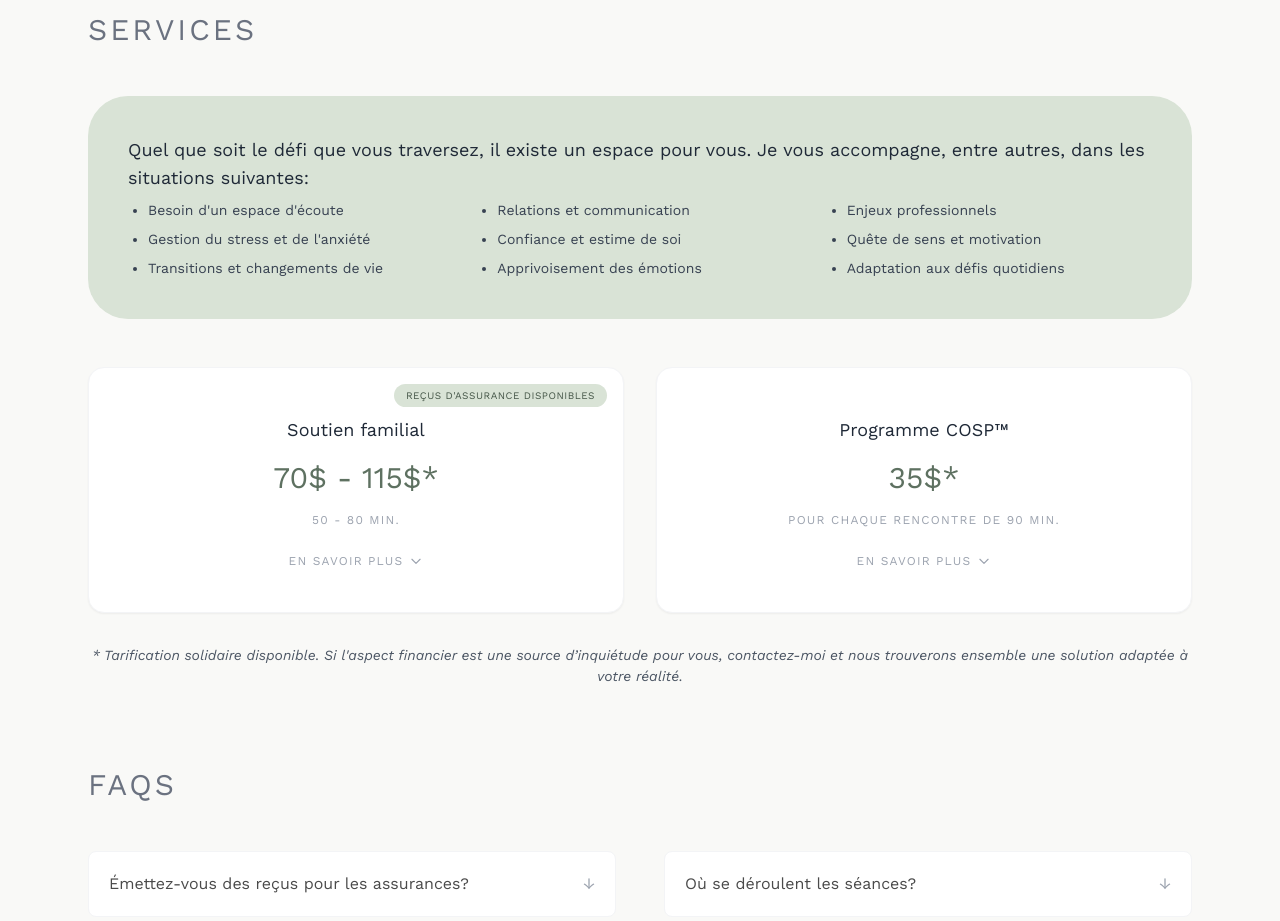
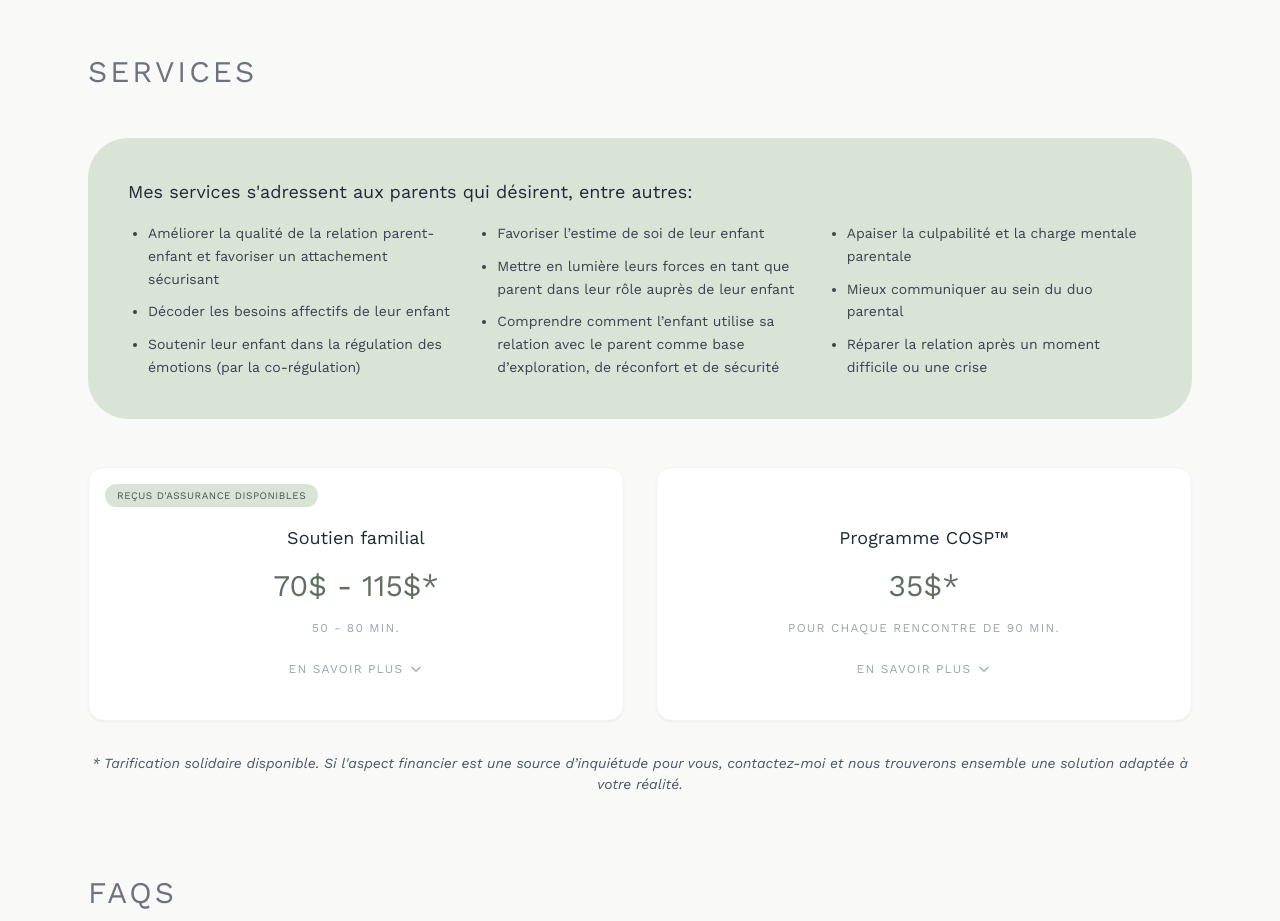
Before and after one commit to serenalockett/serenalockett.github.io, a plain HTML site: page index.html in a window 1280 px wide. Shown: the part 1680-2601 px from the top of the page. Drawn offline with nearby package versions, Linux system fonts and the light colour scheme.

Commit message:
Update index.html

```diff
--- a/index.html
+++ b/index.html
@@ -127,7 +127,7 @@
             <h2 class="text-2xl md:text-3xl font-light text-gray-800">Ce qui me tient à coeur</h2>
             <div class="text-gray-600 leading-relaxed text-[15px] text-justify">
                 <p>Ma priorité est de vous offrir un espace de bienveillance où vous vous sentez pleinement écouté, respecté et accueilli. Je m'engage à faire preuve d'empathie, de sensibilité et d'ouverture, en recevant votre vécu, vos valeurs et vos convictions sans le moindre jugement.</p>
-                <p class="mt-4">Mon approche ne consiste pas à vous imposer des solutions, mais à vous accompagner à votre rythme. Je suis là pour vous aider à vous connecter à vos besoins et à reconnaître vos ressources intérieures. Mon rôle est de vous guider vers vos propres réponses afin de vous permettre d'atteindre l'objectif qui vous a amené ici, toujours dans le respect de vos intérêts.</p>
+                <p class="mt-4">Mon approche de soutien aux pratiques parentales, basée sur le modèle du « Circle of Security™ » (COSP), vise à aider les parents à développer leurs habiletés d’observation des comportements de leur enfant, à y répondre de manière appropriée et à réfléchir aux obstacles qui peuvent nuire à ces réponses. Des études démontrent d'ailleurs qu'un tel accompagnement favorise un style parental plus positif, une meilleure compréhension des besoins de l'enfant, une communication bienveillante ainsi qu'un plus grand engagement dans le rôle parental.</p>
             </div>
             <div class="bg-[#D9E3D6] p-8 rounded-[40px] text-[15px] text-gray-800 text-justify">
                 <p>La solidarité est au cœur de ma pratique. Pour moi, l'accès au soutien ne devrait jamais être limité par votre budget. C'est pourquoi je propose une tarification adaptée via mon programme solidaire.</p>
@@ -141,30 +141,30 @@
             <h2 class="text-3xl font-light mb-12 tracking-widest uppercase text-gray-500 text-left">Services</h2>
 
             <div class="bg-[#D9E3D6] p-10 rounded-[40px] mb-12">
-                <p class="mb-2 text-gray-800 text-lg">Quel que soit le défi que vous traversez, il existe un espace pour vous. Je vous accompagne, entre autres, dans les situations suivantes:</p>
-                <div class="grid grid-cols-1 md:grid-cols-3 gap-6 text-gray-700 text-[14px]">
-                    <ul class="space-y-2 list-disc pl-5">
-                        <li>Besoin d'un espace d'écoute</li>
-                        <li>Gestion du stress et de l'anxiété</li>
-                        <li>Transitions et changements de vie</li>
+                <p class="mb-4 text-gray-800 text-lg">Mes services s'adressent aux parents qui désirent, entre autres:</p>
+                <div class="grid grid-cols-1 md:grid-cols-3 gap-6 text-gray-700 text-[14px] leading-relaxed">
+                    <ul class="space-y-2.5 list-disc pl-5">
+                        <li>Améliorer la qualité de la relation parent-enfant et favoriser un attachement sécurisant</li>
+                        <li>Décoder les besoins affectifs de leur enfant</li>
+                        <li>Soutenir leur enfant dans la régulation des émotions (par la co-régulation)</li>
                     </ul>
-                    <ul class="space-y-2 list-disc pl-5">
-                        <li>Relations et communication</li>
-                        <li>Confiance et estime de soi</li>
-                        <li>Apprivoisement des émotions</li>
+                    <ul class="space-y-2.5 list-disc pl-5">
+                        <li>Favoriser l’estime de soi de leur enfant</li>
+                        <li>Mettre en lumière leurs forces en tant que parent dans leur rôle auprès de leur enfant</li>
+                        <li>Comprendre comment l’enfant utilise sa relation avec le parent comme base d’exploration, de réconfort et de sécurité</li>
                     </ul>
-                    <ul class="space-y-2 list-disc pl-5">
-                        <li>Enjeux professionnels</li>
-                        <li>Quête de sens et motivation</li>
-                        <li>Adaptation aux défis quotidiens</li>
+                    <ul class="space-y-2.5 list-disc pl-5">
+                        <li>Apaiser la culpabilité et la charge mentale parentale</li>
+                        <li>Mieux communiquer au sein du duo parental</li>
+                        <li>Réparer la relation après un moment difficile ou une crise</li>
                     </ul>
                 </div>
             </div>
 
             <div class="grid grid-cols-1 md:grid-cols-2 gap-8 mb-8 items-start">
                 <!-- Card 1: Soutien familial -->
-                <div onclick="toggleServiceCard(this)" role="button" tabindex="0" onkeydown="if(event.key==='Enter'||event.key===' '){event.preventDefault();toggleServiceCard(this);}" class="service-card relative cursor-pointer bg-white p-10 pt-12 rounded-2xl border border-gray-100 hover:border-[#5E7161]/40 shadow-sm transition-all text-center select-none">
-                    <span class="absolute top-4 right-4 bg-[#D9E3D6] text-[#455648] text-[10px] font-medium uppercase tracking-wider px-3 py-1 rounded-full">
+                <div onclick="toggleServiceCard(this)" role="button" tabindex="0" onkeydown="if(event.key==='Enter'||event.key===' '){event.preventDefault();toggleServiceCard(this);}" class="service-card relative cursor-pointer bg-white p-10 pt-14 rounded-2xl border border-gray-100 hover:border-[#5E7161]/40 shadow-sm transition-all text-center select-none">
+                    <span class="absolute top-4 left-4 bg-[#D9E3D6] text-[#455648] text-[10px] font-medium uppercase tracking-wider px-3 py-1 rounded-full">
                         Reçus d'assurance disponibles
                     </span>
 
@@ -188,7 +188,7 @@
                 </div>
 
                 <!-- Card 2: Programme COSP™ -->
-                <div onclick="toggleServiceCard(this)" role="button" tabindex="0" onkeydown="if(event.key==='Enter'||event.key===' '){event.preventDefault();toggleServiceCard(this);}" class="service-card relative cursor-pointer bg-white p-10 pt-12 rounded-2xl border border-gray-100 hover:border-[#5E7161]/40 shadow-sm transition-all text-center select-none">
+                <div onclick="toggleServiceCard(this)" role="button" tabindex="0" onkeydown="if(event.key==='Enter'||event.key===' '){event.preventDefault();toggleServiceCard(this);}" class="service-card relative cursor-pointer bg-white p-10 pt-14 rounded-2xl border border-gray-100 hover:border-[#5E7161]/40 shadow-sm transition-all text-center select-none">
                     <h4 class="font-medium text-lg text-gray-800">Programme COSP™</h4>
                     <p class="text-3xl font-light my-4 text-[#5E7161]">35$*</p>
                     <p class="text-xs text-gray-400 uppercase tracking-widest mb-5">Pour chaque rencontre de 90 min.</p>
@@ -201,8 +201,8 @@
                     <div class="service-details text-left">
                         <div class="service-details-inner">
                             <div class="pt-5 mt-5 border-t border-gray-100 text-[14px] text-gray-600 leading-relaxed space-y-2">
-                                <p>Un <strong>atelier de groupe de 8 rencontres</strong> basé sur le programme <em>Cercle de sécurité parentale™</em> pour mieux décoder les besoins émotionnels de votre enfant et gagner en confiance.</p>
-                                <p class="text-xs text-gray-500 italic">Note : Puisqu'il s'agit d'un atelier éducatif de groupe et non d'une séance de thérapie, aucun reçu d'assurance n'est émis pour ce programme.</p>
+                                <p><strong>Atelier de groupe de 8 rencontres.</strong> Cet atelier vise à permettre aux parents de développer leurs habiletés d’observation des comportements de leur enfant, qui exprime ses besoins d’attachement. On y apprend également à y répondre de manière appropriée et à réfléchir aux obstacles qui peuvent nuire à ces réponses.</p>
+                                <p class="text-xs text-gray-500 italic">Note : Puisqu'il s'agit d'un atelier éducatif de groupe et non d'une séance de thérapie, aucun reçu d'assurance ne peut être émis pour ce programme.</p>
                             </div>
                         </div>
                     </div>
```
